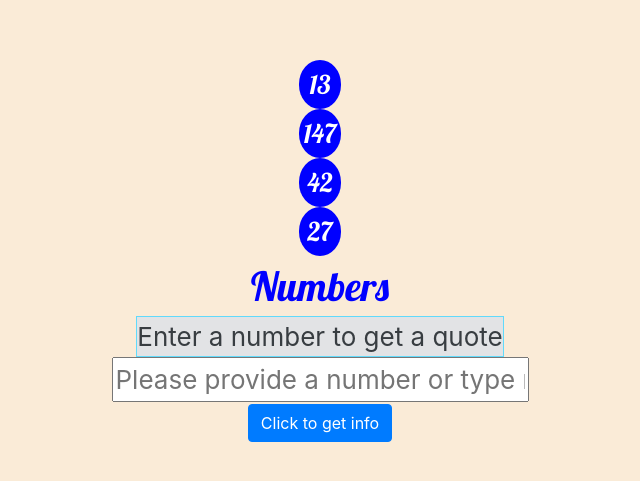
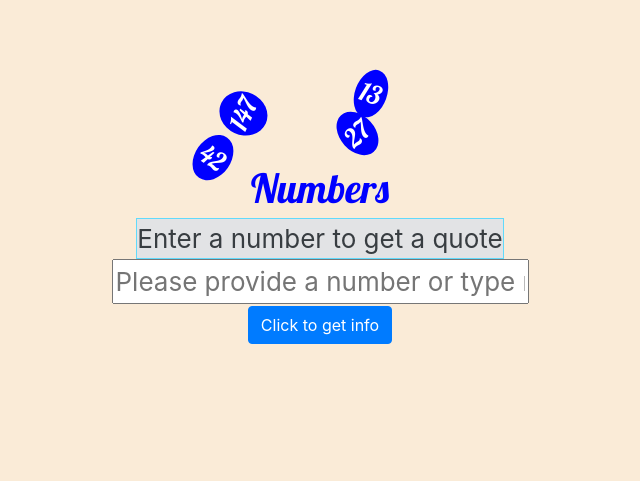
Before and after one commit to mrkamlesh/React-Redux-Saga-Numbers-API, a React (Create React App) app: page / in a window 1280 px wide. Shown: the part 149-630 px from the top of the page, without its empty margins (320-960 px from the left). Built offline with nearby package versions, Linux system fonts and the light colour scheme.

Commit message:
styled header

```diff
--- a/src/styles/Header.scss
+++ b/src/styles/Header.scss
@@ -16,3 +16,27 @@
   border-radius: 50%;
   padding: 5px;
 }
+#no-a {
+  position: absolute;
+  left: 35px;
+  bottom: 40px;
+  transform: rotate(20deg);
+}
+#no-b {
+  position: absolute;
+  right: 55px;
+  bottom: 20px;
+  transform: rotate(-65deg);
+}
+#no-c {
+  position: absolute;
+  right: 89px;
+  top: -25px;
+  transform: rotate(35deg);
+}
+#no-d {
+  position: absolute;
+  left: 20px;
+  bottom: 0px;
+  transform: rotate(-42deg);
+}
```
